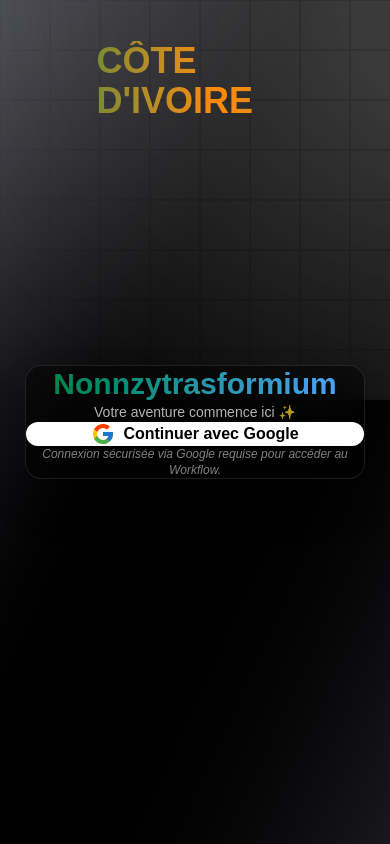
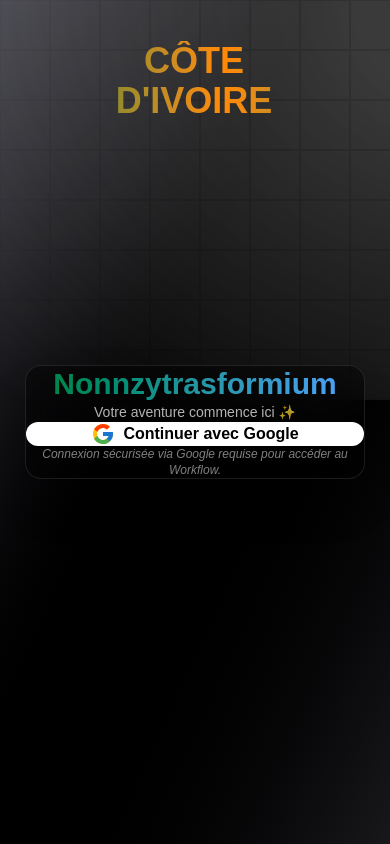
Before and after one commit to nonnzy7even7iete/nonnzytransformiumfullstackbundel, a Next.js app: page / in a window 390 px wide. Built offline with nearby package versions, Linux system fonts and the light colour scheme; no server answers.

Commit message:
Zy Bulding workflow

```diff
--- a/src/components/ui/AnimatedGradientText.tsx
+++ b/src/components/ui/AnimatedGradientText.tsx
@@ -27,7 +27,7 @@ export const AnimatedGradientText = ({
   return (
     <>
       <h1
-        className={`relative z-[${zIndex}] text-4xl md:text-5xl font-bold uppercase bg-gradient-to-r from-green-700 via-orange-400 to-green-700 bg-clip-text text-transparent wind-gradient ${className}`}
+        className={`relative z-[${zIndex}] text-center text-4xl md:text-5xl font-bold uppercase bg-gradient-to-r from-green-700 via-orange-400 to-green-700 bg-clip-text text-transparent wind-gradient ${className}`}
       >
         {words[currentIndex]}
       </h1>
```
